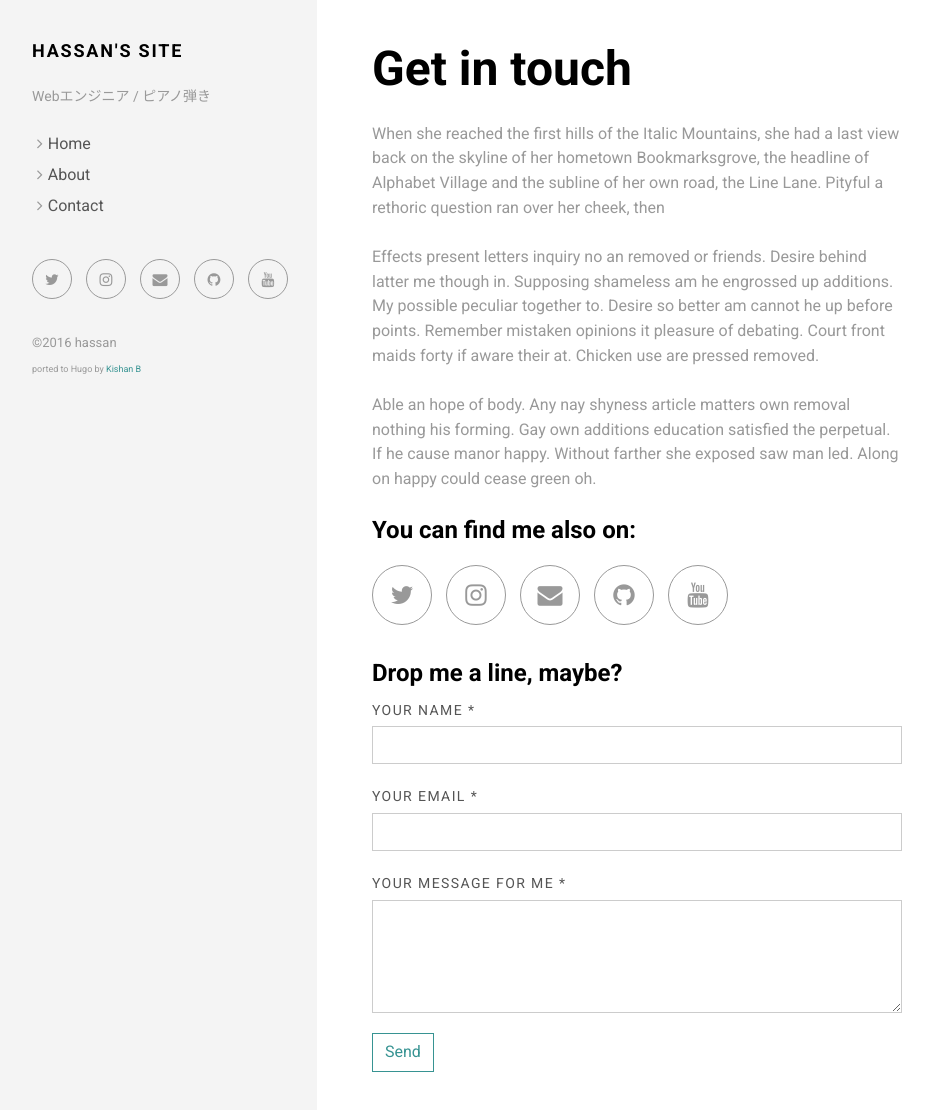
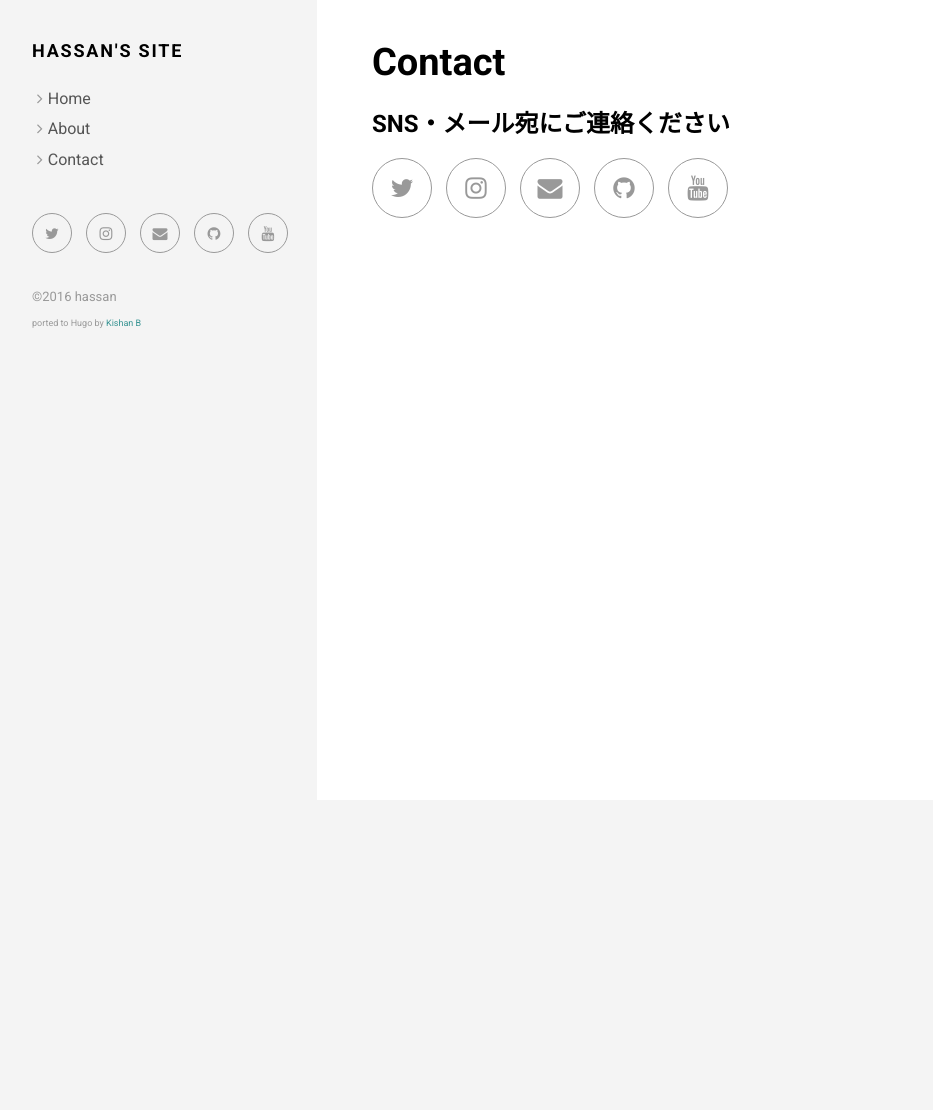
Before and after one commit to yuta17/yuta17.github.io, a plain HTML site: page contact/index.html in a window 1280 px wide. Shown: the whole page, without its empty margins (3-936 px from the left). After the commit the page ends 800 px from the top, so only its background shows below. Drawn offline with Linux system fonts and the light colour scheme.

Commit message:
update contact

```diff
--- a/contact/index.html
+++ b/contact/index.html
@@ -2,7 +2,7 @@
 <html lang="ja">
 <head><meta charset="utf-8">
 <meta http-equiv="X-UA-Compatible" content="IE=edge">
-<title>Get in touch</title>
+<title>Contact</title>
 <meta name="description" content="はっさんのポートフォリオサイト">
 <meta name="viewport" content="width=device-width, initial-scale=1">
 <meta name="robots" content="all,follow">
@@ -41,8 +41,6 @@
               <div id="sidebar" class="col-xs-6 col-sm-4 col-md-3 sidebar-offcanvas">
   <div class="sidebar-content">
     <h1 class="sidebar-heading"><a href="https://yuta17.github.io/">Hassan&#39;s Site</a></h1>
-
-      <p class="sidebar-p">Webエンジニア / ピアノ弾き</p>
 
     <ul class="sidebar-menu">
 
@@ -109,14 +107,9 @@
   <div class="row">
     <div class="col-lg-8">
       <div class="content-column-content">
-         <h1>Get in touch</h1>
-         <p>When she reached the first hills of the Italic Mountains, she had a last view back on the skyline of her hometown Bookmarksgrove, the headline of Alphabet Village and the subline of her own road, the Line Lane. Pityful a rethoric question ran over her cheek, then</p>
+         <h2>Contact</h2>
 
-<p>Effects present letters inquiry no an removed or friends. Desire behind latter me though in. Supposing shameless am he engrossed up additions. My possible peculiar together to. Desire so better am cannot he up before points. Remember mistaken opinions it pleasure of debating. Court front maids forty if aware their at. Chicken use are pressed removed.</p>
-
-<p>Able an hope of body. Any nay shyness article matters own removal nothing his forming. Gay own additions education satisfied the perpetual. If he cause manor happy. Without farther she exposed saw man led. Along on happy could cease green oh.</p>
-
-         <h4>You can find me also on:</h4>
+         <h4>SNS・メール宛にご連絡ください</h4>
          <p class="social social--big">
 
 
@@ -150,26 +143,6 @@
 </p>
 
 
-         <h4>Drop me a line, maybe?</h4>
-         <form id="contact-form" class="contact-form form" method="post" action="https://formspree.io/usgitan@gmail.com">
-           <div class="controls">
-             <div class="form-group">
-               <label for="name">Your name *</label>
-               <input type="text" name="name" id="name" required="required" class="form-control">
-             </div>
-             <div class="form-group">
-               <label for="email">Your email *</label>
-               <input type="email" name="email" id="email" required="required" class="form-control">
-             </div>
-             <div class="form-group">
-               <label for="message">Your message for me *</label>
-               <textarea rows="4" name="message" id="message" required="required" class="form-control"></textarea>
-             </div>
-             <div>
-               <input type="submit" value="Send" class="btn btn-ghost">
-             </div>
-           </div>
-         </form>
 
       </div>
     </div>
--- a/contact/index.xml
+++ b/contact/index.xml
@@ -1,9 +1,9 @@
 <?xml version="1.0" encoding="utf-8" standalone="yes" ?>
 <rss version="2.0" xmlns:atom="http://www.w3.org/2005/Atom">
   <channel>
-    <title>Get in touch on Hassan&#39;s Site</title>
+    <title>Contact on Hassan&#39;s Site</title>
     <link>https://yuta17.github.io/contact/</link>
-    <description>Recent content in Get in touch on Hassan&#39;s Site</description>
+    <description>Recent content in Contact on Hassan&#39;s Site</description>
     <generator>Hugo -- gohugo.io</generator>
     <language>ja</language>
     <lastBuildDate>Sun, 06 Nov 2016 13:00:25 +0530</lastBuildDate>
```
Also changed, not shown: 404.html (+0 -2 lines), about/index.html (+1 -3 lines), categories/index.html (+0 -2 lines), portfolio/index.html (+0 -2 lines), portfolio/work1/index.html (+0 -2 lines), portfolio/work10/index.html (+0 -2 lines), portfolio/work11/index.html (+0 -2 lines), portfolio/work2/index.html (+0 -2 lines), portfolio/work3/index.html (+0 -2 lines), portfolio/work4/index.html (+0 -2 lines), portfolio/work5/index.html (+0 -2 lines), portfolio/work6/index.html (+0 -2 lines), portfolio/work7/index.html (+0 -2 lines), portfolio/work8/index.html (+0 -2 lines), 1 more files.
